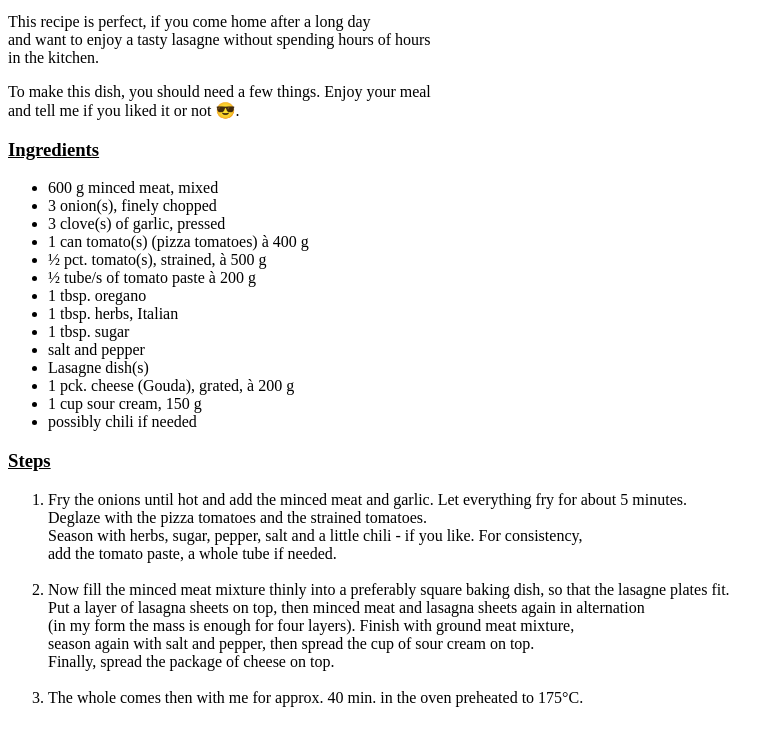
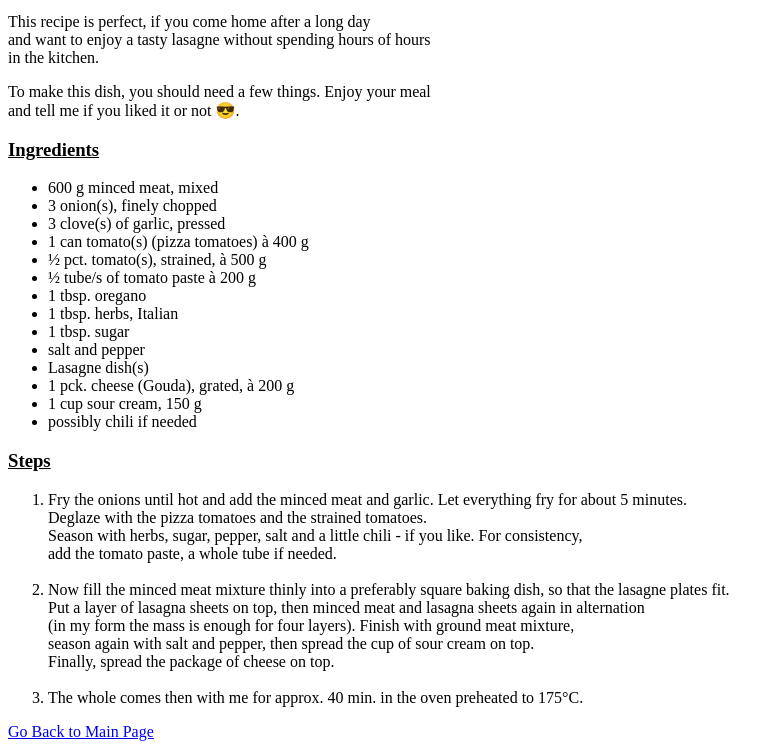
Before and after one commit to JoKu21/odin-recipes, a plain HTML site: page recipes/lasagne.html in a window 1280 px wide. Shown: the part 119-868 px from the top of the page, without its empty margins (0-779 px from the left). Before the commit the page ends 842 px from the top, so only its background shows below. Drawn offline with Linux system fonts and the light colour scheme.

Commit message:
Add Backlink to index.html

```diff
--- a/recipes/lasagne.html
+++ b/recipes/lasagne.html
@@ -41,5 +41,6 @@
         <li>The whole comes then with me for approx. 40 min. in the oven preheated to 175°C.</li>
     </ol>
 
+    <a href="../index.html">Go Back to Main Page</a>
 </body>
 </html>
```
